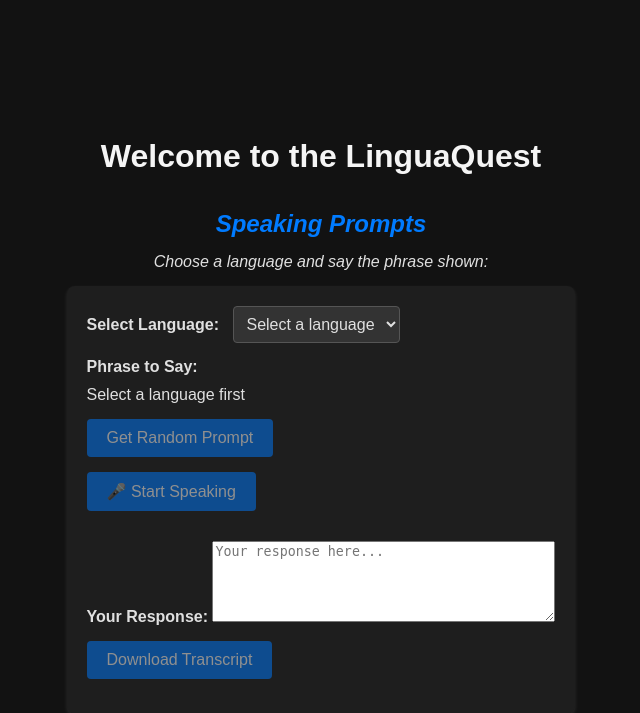
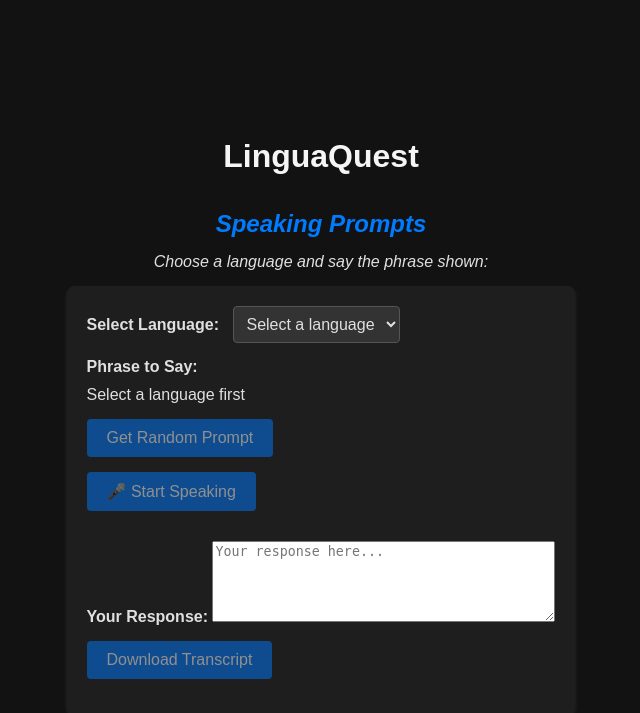
Before and after one commit to narradoresdigitales/LinguaQuest, a Flask app: page / in a window 1280 px wide. Shown: the top 713 px of the page, without its empty margins (319-959 px from the left). Run offline with Flask 3, Linux system fonts and the light colour scheme.

Commit message:
h1 edited

```diff
--- a/templates/index.html
+++ b/templates/index.html
@@ -13,7 +13,7 @@
 
 <body>
     <header>
-        <h1>Welcome to the LinguaQuest</h1>
+        <h1>LinguaQuest</h1>
         <h2 class = 'activity'>Speaking Prompts</h2>
     </header>
 
```
